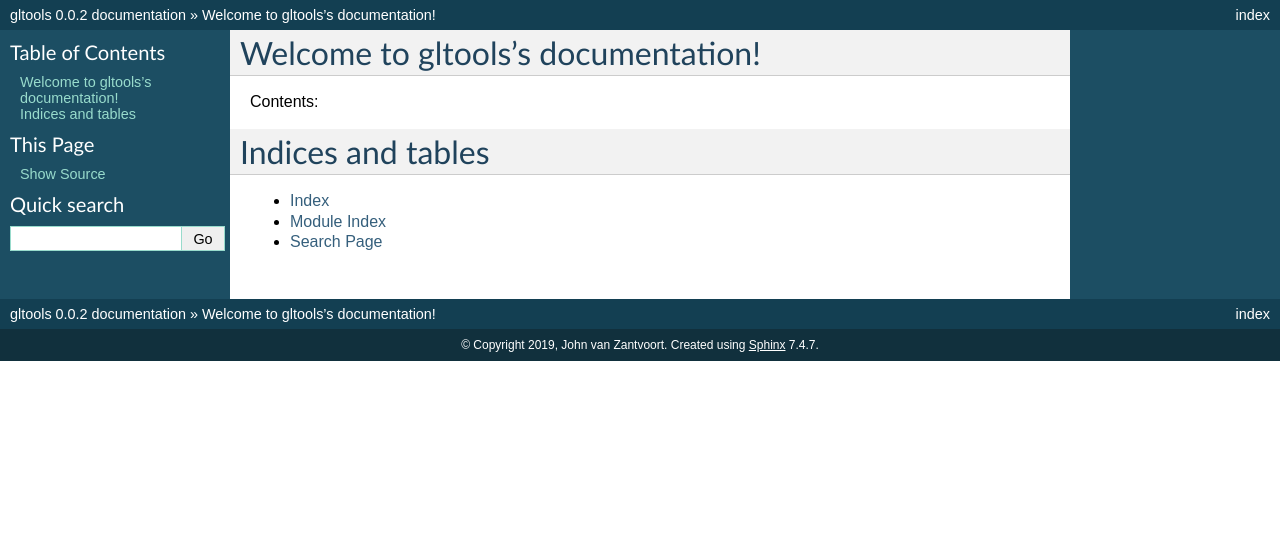
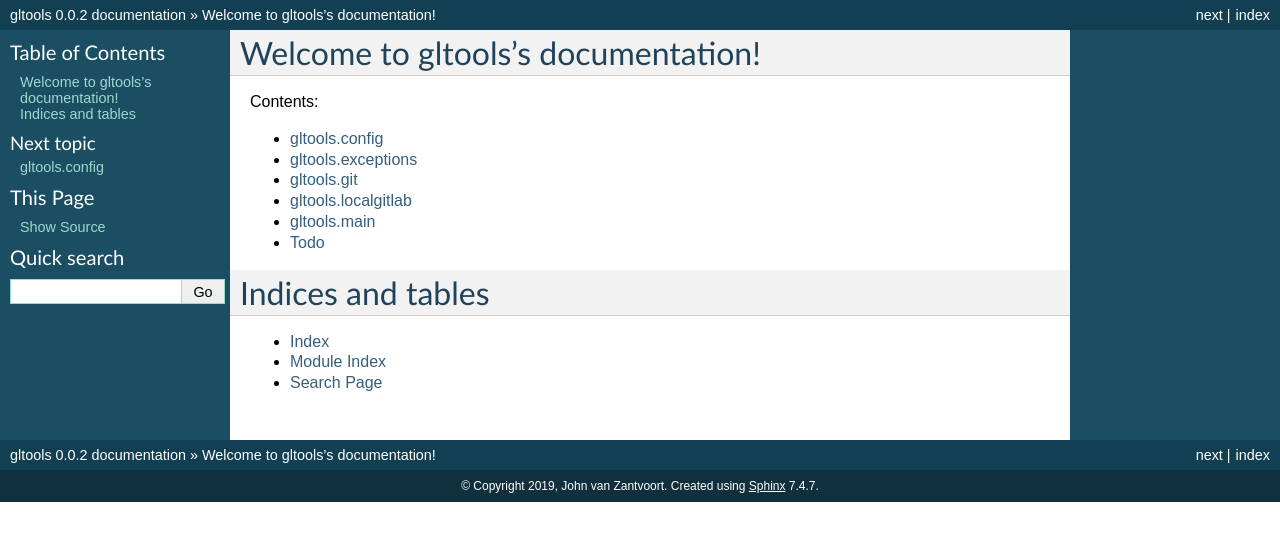
Before and after one commit to jvzantvoort/gltools, a Sphinx documentation site: the page built from docs/source/index.rst, in a window 1280 px wide. Shown: the top 541 px of the page. Built offline with Sphinx 7.4.7, drawn with Linux system fonts in a browser that asks for light colours.

Commit message:
initial documentation sources

```diff
--- /dev/null
+++ b/docs/source/gltools/config.rst
@@ -0,0 +1,6 @@
+gltools.config
+==============
+
+.. automodule:: gltools.config
+   :members:
+   :undoc-members:
--- /dev/null
+++ b/docs/source/gltools/exceptions.rst
@@ -0,0 +1,6 @@
+gltools.exceptions
+==================
+
+.. automodule:: gltools.exceptions
+   :members:
+   :undoc-members:
--- /dev/null
+++ b/docs/source/gltools/git.rst
@@ -0,0 +1,6 @@
+gltools.git
+===========
+
+.. automodule:: gltools.git
+   :members:
+   :undoc-members:
--- /dev/null
+++ b/docs/source/gltools/localgitlab.rst
@@ -0,0 +1,6 @@
+gltools.localgitlab
+===================
+
+.. automodule:: gltools.localgitlab
+   :members:
+   :undoc-members:
--- /dev/null
+++ b/docs/source/gltools/main.rst
@@ -0,0 +1,6 @@
+gltools.main
+============
+
+.. automodule:: gltools.main
+   :members:
+   :undoc-members:
--- a/docs/source/index.rst
+++ b/docs/source/index.rst
@@ -9,8 +9,11 @@ Welcome to gltools's documentation!
 Contents:
 
 .. toctree::
-   :maxdepth: 2
+   :maxdepth: 3
+   :glob:
 
+   gltools/*
+   *
 
 
 Indices and tables
--- /dev/null
+++ b/docs/source/todo.rst
@@ -0,0 +1,5 @@
+
+Todo
+====
+
+.. todolist::
```
